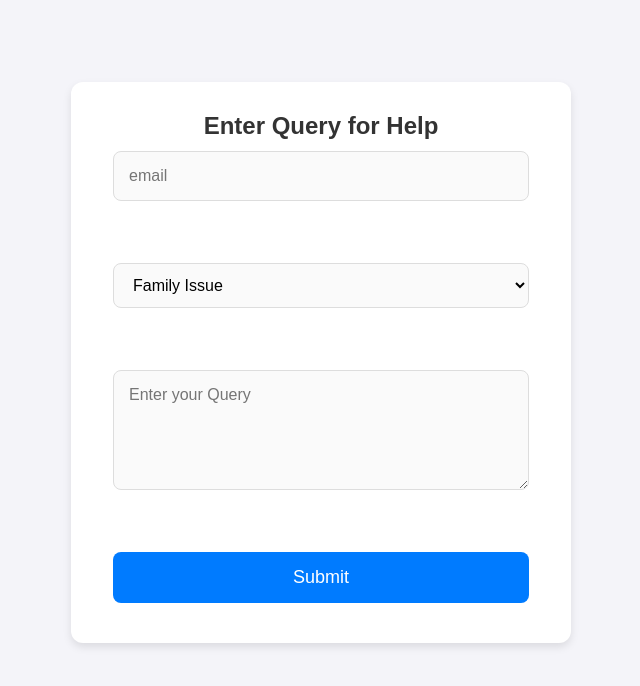
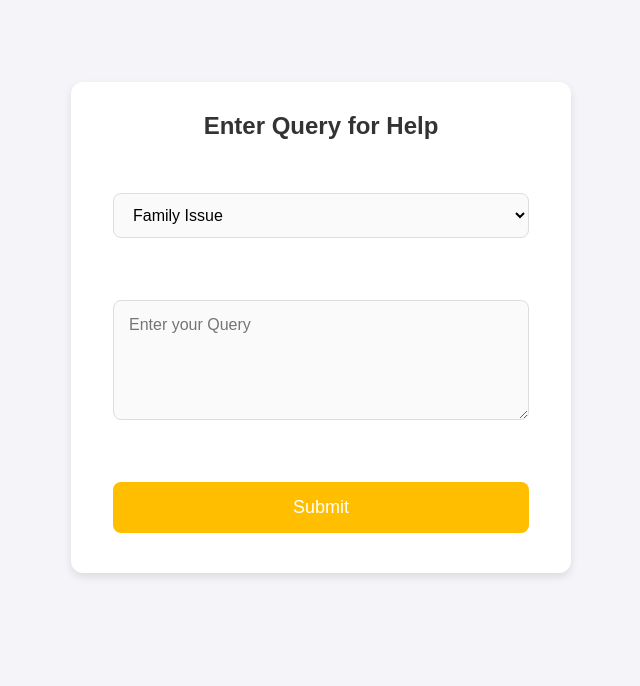
Before and after one commit to cfgbengaluru24/Team-55, a React (Vite) app in the folder client/: page / in a window 1280 px wide. Shown: the top 686 px of the page, without its empty margins (319-959 px from the left). Built offline with nearby package versions, Linux system fonts and the light colour scheme.

Commit message:
Help page designed.

```diff
--- a/client/src/components/Help.css
+++ b/client/src/components/Help.css
@@ -50,7 +50,7 @@ body {
   .form-container input[type="email"]:focus,
   .form-container select:focus,
   .form-container textarea:focus {
-    border-color: #007bff;
+    border-color: #ffbf00;
     box-shadow: 0 0 8px rgba(0, 123, 255, 0.2);
     outline: none;
   }
@@ -64,7 +64,7 @@ body {
     padding: 12px;
     font-size: 18px;
     color: #ffffff;
-    background-color: #007bff;
+    background-color: #ffbf00;
     border: none;
     border-radius: 8px;
     cursor: pointer;
@@ -72,7 +72,7 @@ body {
   }
 
   .form-container input[type="submit"]:hover {
-    background-color: #0056b3;
+    background-color: #ffbf00;
     transform: translateY(-2px);
   }
 
--- a/client/src/components/Help.jsx
+++ b/client/src/components/Help.jsx
@@ -16,11 +16,11 @@ const Help = () => {
       <h1>Enter Query for Help</h1>
       <form action='' onSubmit={handleSubmit(onSubmit)}>
         <div className="container">
-          <input
-            {...register("email", { required: 'Email is required.' })}
-            placeholder="email"
-            type="email"
-          />
+            {/* <input
+              {...register("email", { required: 'Email is required.' })}
+              placeholder="email"
+              type="email"
+            /> */}
           {errors.email && <div>{errors.email.message}</div>}
           <br/>
           <br/>
@@ -29,6 +29,7 @@ const Help = () => {
             <option value="Family Issue">Family Issue</option>
             <option value="Financial Issue">Financial Issue</option>
             <option value="Subject Doubt">Subject Doubt</option>
+            <option value="Other">Other</option>
           </select>
           <br/>
           <br/>
```
